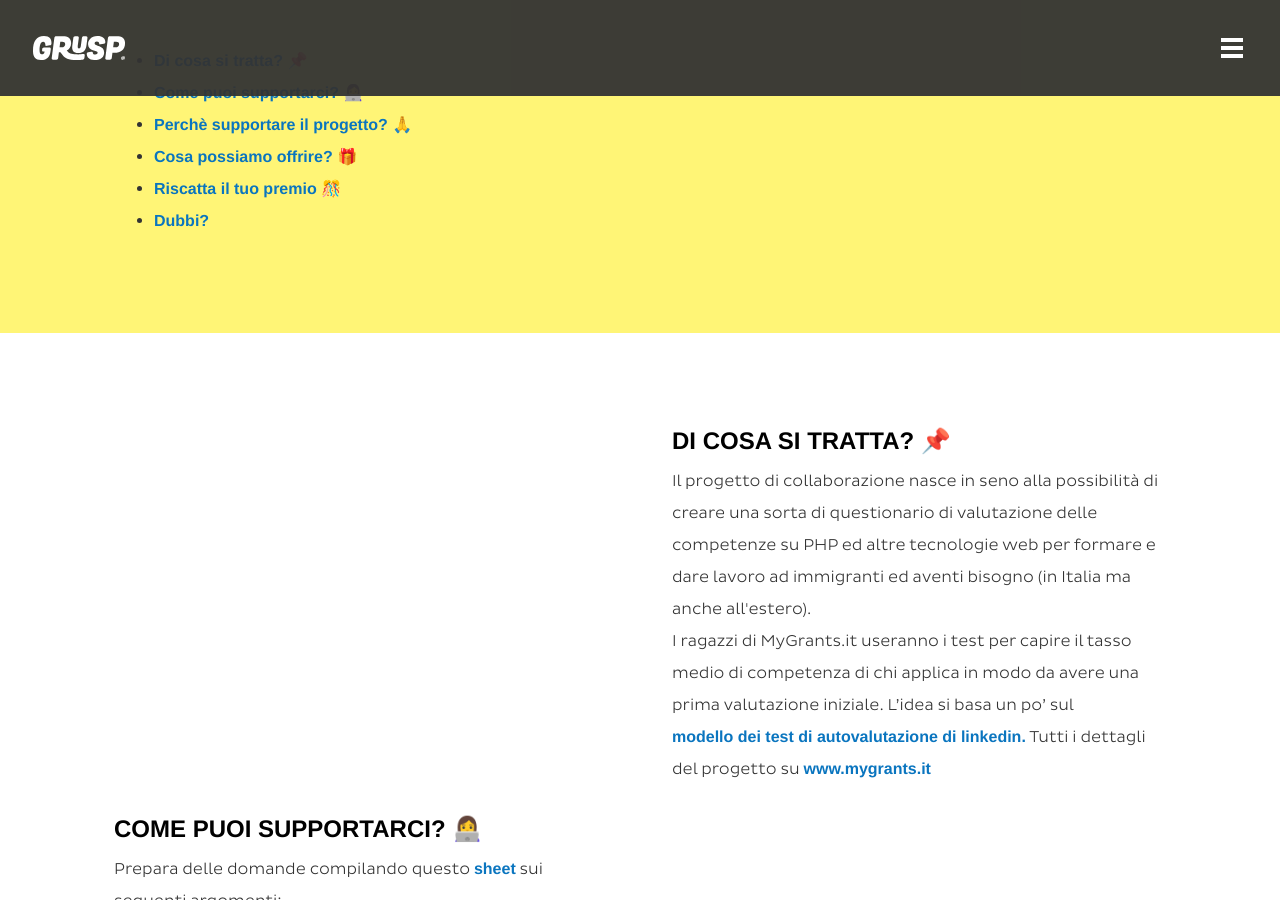
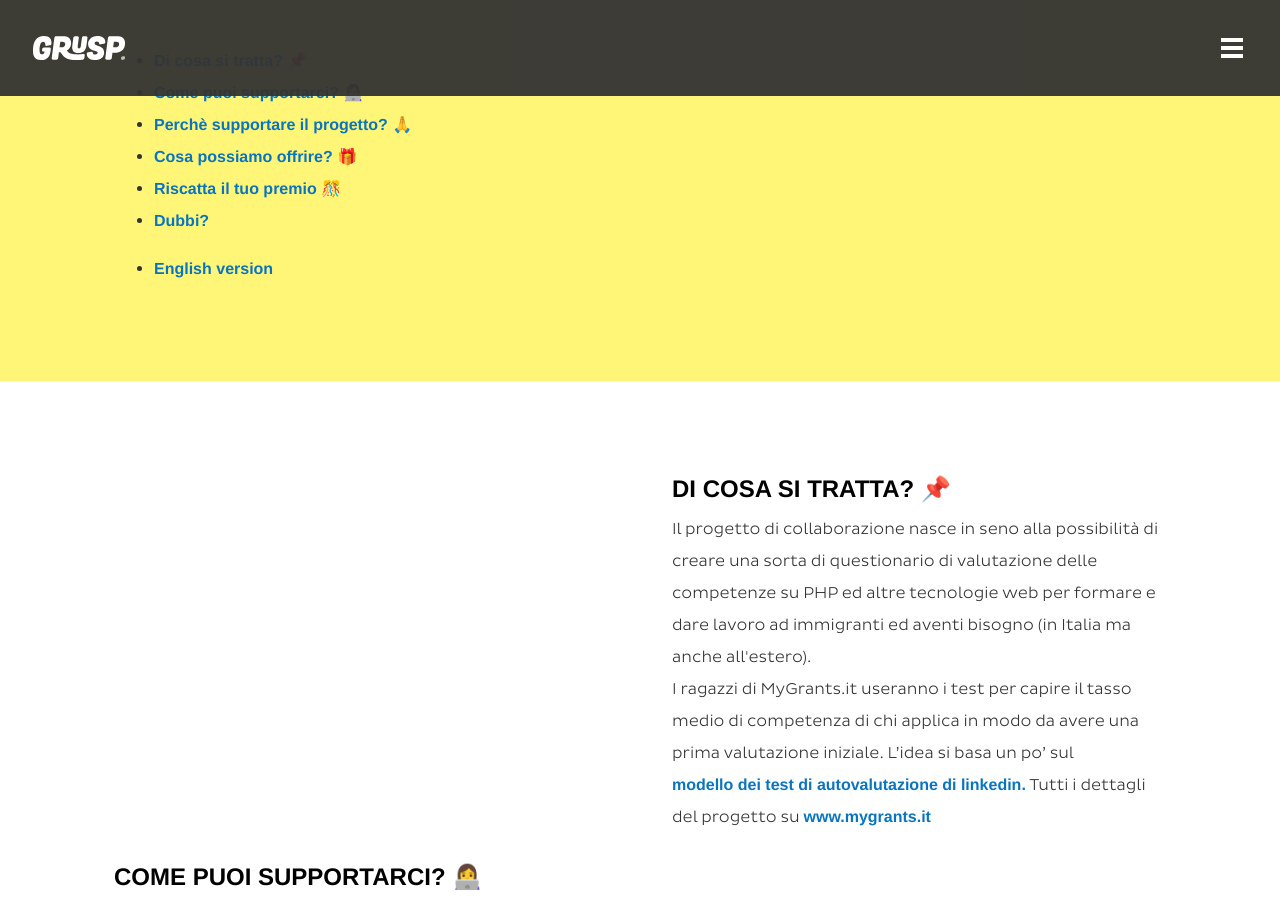
Before and after one commit to pantarei-mb/GrUSP.org, a Jekyll site: the page built from it/mygrants.html, in a window 1280 px wide and 900 px high, scrolled down 329 px. Built offline with Jekyll 4.4.1, drawn with Linux system fonts in a browser that asks for light colours; some web fonts are replaced.

Commit message:
link to english version

```diff
--- a/it/mygrants.html
+++ b/it/mygrants.html
@@ -31,6 +31,7 @@ title: mygrants
                 {% comment %}
                 <li><a href="#copy">Copy pronti da condividere</a></li>
                 {% endcomment %}
+                <li style="margin-top: 1em"><a href="https://docs.google.com/document/d/1QRmgI-a5gSidT-eo-uep6FnuzDNWWUqoBspmWgFCNYY/edit#bookmark=id.o17kpua0jqze" target="_blank">English version</a></li>
             </ul>
         </div>
         <span class="fill clear"></span>
```
